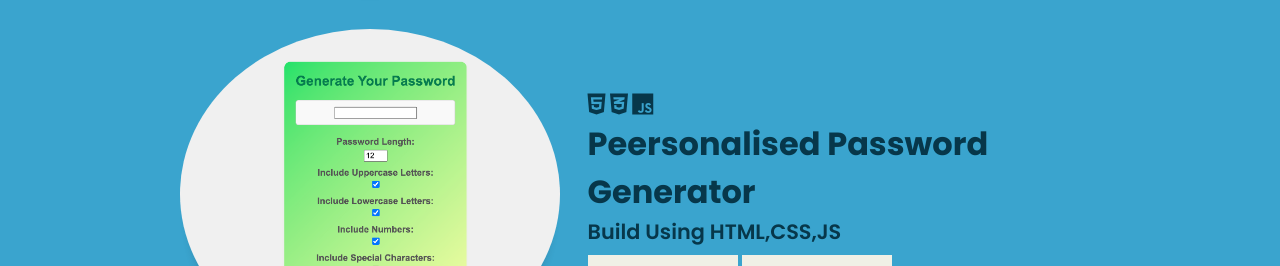
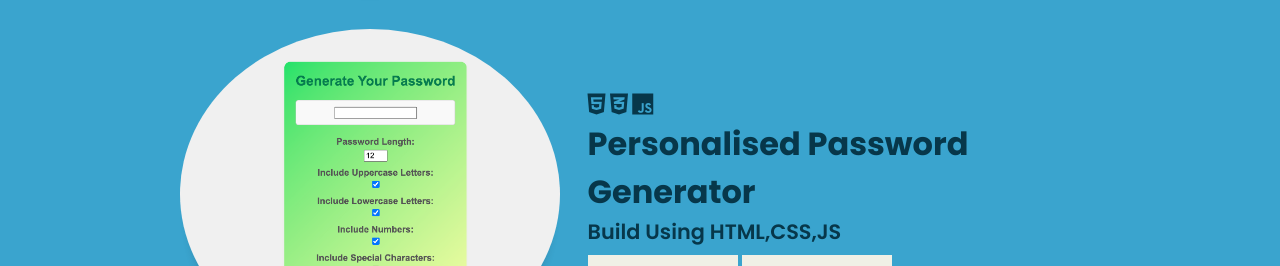
Before and after one commit to AbhaySoam123/PORTFOLIO-WEBSITE, a plain HTML site: page index.html in a window 1280 px wide. Shown: the part 2100-2366 px from the top of the page. Drawn offline with nearby package versions, Linux system fonts and the light colour scheme.

Commit message:
Update index.html

```diff
--- a/index.html
+++ b/index.html
@@ -122,7 +122,7 @@
             <i class="fab fa-html5"></i>
             <i class="fab fa-css3-alt"></i>
             <i class="fab fa-js"></i>
-            <h2>Peersonalised Password Generator</h2>
+            <h2>Personalised Password Generator</h2>
             <p>Build Using HTML,CSS,JS</p>
             <button><a href="https://github.com/AbhaySoam123/Personalised-Password-Generator" target="blank">View source <i
                   class="fas fa-external-link-alt"></i></a>
```
